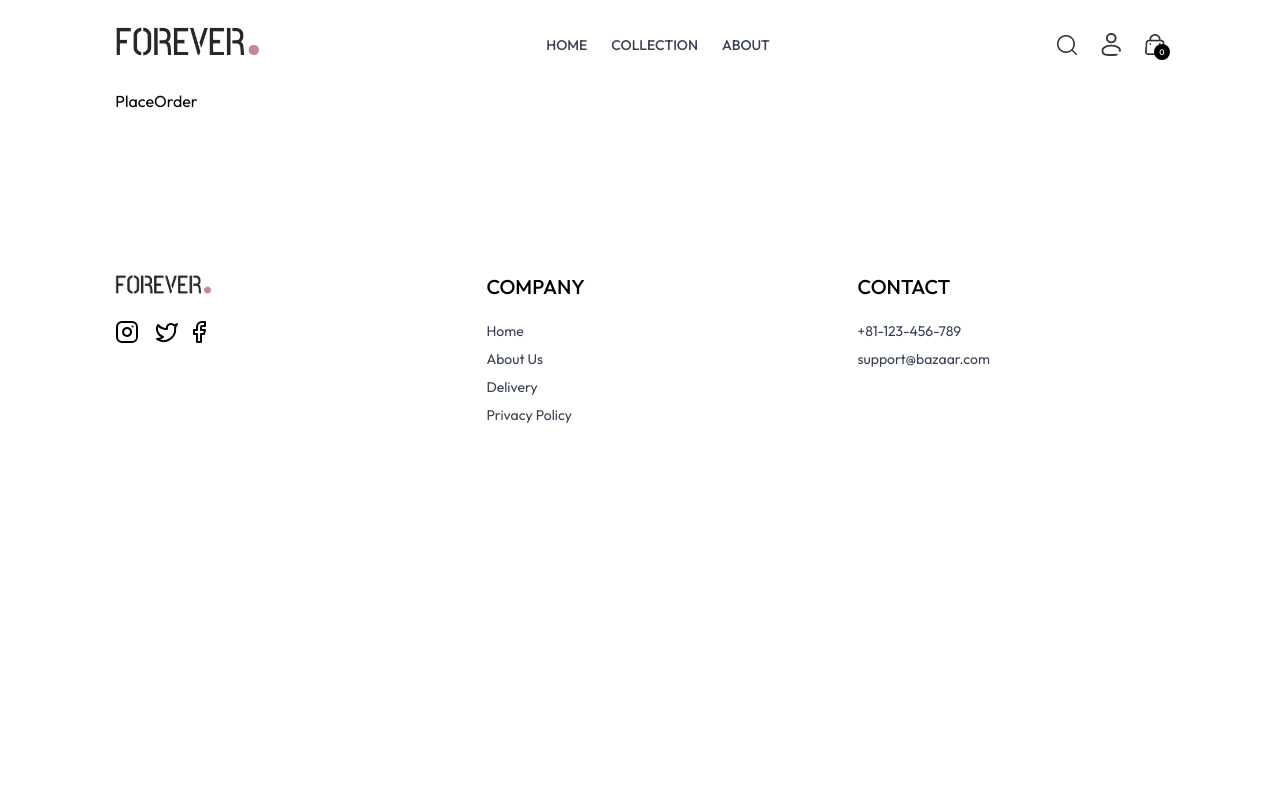
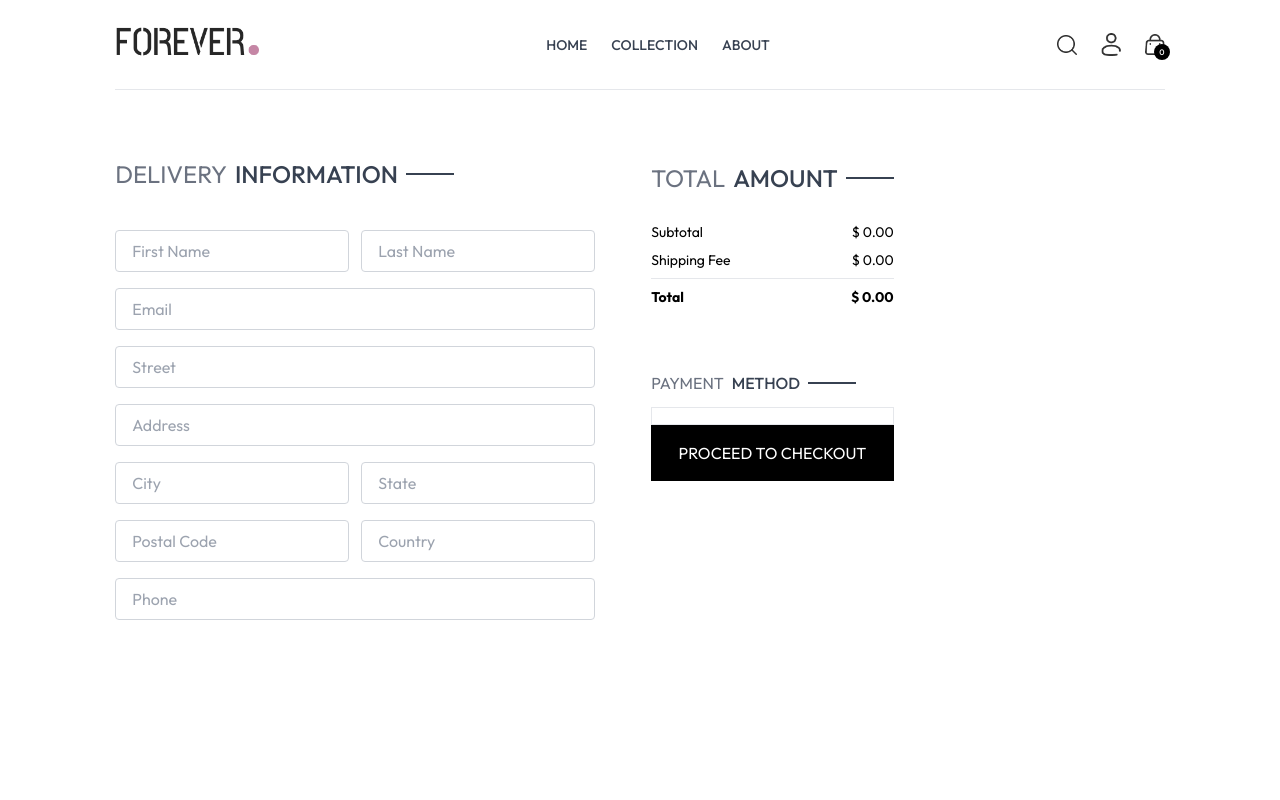
Before and after one commit to chun-eric/bazaar_ecommerce, a React (Vite) app: page /place-order in a window 1280 px wide. Shown: the top 800 px of the page. Built offline with nearby package versions, Linux system fonts and the light colour scheme.

Commit message:
Complete Delivery information on place-order page

```diff
--- a/src/App.jsx
+++ b/src/App.jsx
@@ -12,7 +12,7 @@ import Navbar from "./components/Navbar";
 import Footer from "./components/Footer";
 import { Analytics } from "@vercel/analytics/react";
 import SearchBar from "./components/SearchBar";
-import { ToastContainer, toast } from "react-toastify";
+import { ToastContainer } from "react-toastify";
 import "react-toastify/dist/ReactToastify.css";
 
 const App = () => {
--- /dev/null
+++ b/src/components/CartTotal.jsx
@@ -0,0 +1,44 @@
+import { useContext } from "react";
+import { ShopContext } from "../context/shopContext";
+import Title from "./Title";
+
+const CartTotal = () => {
+  const { currency, delivery_fee, getCartAmount } = useContext(ShopContext);
+
+  return (
+    <div className='w-full'>
+      <div className='text-2xl'>
+        <Title text1={"Total"} text2={"Amount"} />
+      </div>
+      <div className='flex flex-col gap-2 mt-2 text-sm'>
+        <div className='flex justify-between'>
+          <p>Subtotal</p>
+          <p className=''>
+            {currency} {getCartAmount()}.00
+          </p>
+        </div>
+        <hr />
+        <div className='flex justify-between'>
+          <p>Shipping Fee</p>
+          <p className=''>
+            {" "}
+            {currency}
+            {getCartAmount() === 0 ? 0 : delivery_fee}.00
+          </p>
+        </div>
+        <hr />
+        <div className='flex justify-between'>
+          <b>Total</b>
+          <p className='font-bold'>
+            {" "}
+            {currency}
+            {getCartAmount() === 0 ? 0 : getCartAmount() + delivery_fee}
+            .00
+          </p>
+        </div>
+      </div>
+    </div>
+  );
+};
+
+export default CartTotal;
--- a/src/context/shopContext.jsx
+++ b/src/context/shopContext.jsx
@@ -1,7 +1,8 @@
 import PropTypes from "prop-types";
-import { createContext, useState, useEffect } from "react";
+import { createContext, useState } from "react";
 import { products } from "../assets/assets";
 import { toast } from "react-toastify";
+import { useNavigate } from "react-router-dom";
 
 // Create a context. Its like the mall or shared infrastructure.
 const ShopContext = createContext();
@@ -14,6 +15,7 @@ const ShopContextProvider = (props) => {
   const [search, setSearch] = useState("");
   const [showSearch, setShowSearch] = useState(false);
   const [cartItems, setCartItems] = useState({});
+  const navigate = useNavigate();
 
   // add to cart function
   // Upon refactor we can use zustand which is more modern and maintanable
@@ -23,7 +25,6 @@ const ShopContextProvider = (props) => {
       toast.error("Please select a Product Size");
       return;
     }
-
     // Deep clone of cartItems
     let newCartItems = structuredClone(cartItems);
 
@@ -46,8 +47,7 @@ const ShopContextProvider = (props) => {
       // set the size quantity to 1
       newCartItems[itemId][size] = 1;
     }
-
-    //
+    // set the new cartItems
     setCartItems(newCartItems);
   };
 
@@ -79,11 +79,39 @@ const ShopContextProvider = (props) => {
   const updateCartQuantity = async (itemId, size, quantity) => {
     // Deep clone of cartItems
     let newCartItems = structuredClone(cartItems);
-
     // set the new quantity to the product item size
     newCartItems[itemId][size] = quantity;
+    setCartItems(newCartItems);
+  };
 
-    setCartItems(newCartItems);
+  // get the cart amount/total price
+  const getCartAmount = () => {
+    // set initial amount
+    let totalAmount = 0;
+
+    // loop through the items in cartItems
+    for (let items in cartItems) {
+      // find the current product so we can get access to its price as well
+      let product = products.find((product) => product._id === items);
+
+      console.log(product);
+
+      // loop through the quantities in cartItems
+      for (let quantity in cartItems[items]) {
+        try {
+          // if the quantity is greater than 0
+          if (cartItems[items][quantity] > 0) {
+            // add the total price (price * quantity) to the total amount
+            totalAmount += product.price * cartItems[items][quantity];
+          }
+        } catch (error) {
+          console.log(error);
+        }
+      }
+    }
+
+    // return the total amount value
+    return totalAmount;
   };
 
   // store shared data
@@ -100,6 +128,8 @@ const ShopContextProvider = (props) => {
     addToCart,
     getCartCount,
     updateCartQuantity,
+    getCartAmount,
+    navigate,
   };
 
   return (
--- a/src/pages/Cart.jsx
+++ b/src/pages/Cart.jsx
@@ -2,10 +2,11 @@ import { useContext, useState, useEffect } from "react";
 import { ShopContext } from "../context/shopContext";
 import Title from "../components/Title";
 import { assets } from "../assets/assets";
+import CartTotal from "../components/CartTotal";
 
 const Cart = () => {
   // access product data, currency and cartItems using context api
-  const { products, currency, cartItems, updateCartQuantity } =
+  const { products, currency, cartItems, updateCartQuantity, navigate } =
     useContext(ShopContext);
 
   // store cart data
@@ -100,6 +101,19 @@ const Cart = () => {
           );
         })}
       </div>
+      <div className='flex justify-end my-20'>
+        <div className='w-full sm:w-[450px]'>
+          <CartTotal />
+          <div className='w-full text-end'>
+            <button
+              onClick={() => navigate("/place-order")}
+              className='px-8 py-3 my-8 text-sm text-white uppercase bg-black'
+            >
+              Proceed to Checkout
+            </button>
+          </div>
+        </div>
+      </div>
     </div>
   );
 };
--- a/src/pages/PlaceOrder.jsx
+++ b/src/pages/PlaceOrder.jsx
@@ -1,5 +1,136 @@
+import Title from "../components/Title";
+import { useContext } from "react";
+import { ShopContext } from "../context/shopContext";
+
 const PlaceOrder = () => {
-  return <div>PlaceOrder</div>;
+  const { currency, getCartAmount, delivery_fee } = useContext(ShopContext);
+
+  return (
+    <div className='flex flex-col justify-start gap-5 sm:gap-14 pt-5 lg:flex-row sm:pt-14 min-h-[80vh] border-t'>
+      {/* LEFT - DELIVERY INFORMATION*/}
+      <div className='flex flex-col w-full gap-4 sm:max-w-[480px]'>
+        {/* TITLE */}
+        <div className='my-3 text-xl sm:text-2xl'>
+          <Title text1={"Delivery"} text2={"Information"} />
+        </div>
+
+        {/* FORM */}
+        <div className='flex gap-3'>
+          <input
+            type='text'
+            className='w-full px-4 py-2 text-base border border-gray-300 rounded'
+            placeholder='First Name'
+          />
+          <input
+            type='text'
+            className='w-full px-4 py-2 text-base border border-gray-300 rounded'
+            placeholder='Last Name'
+          />
+        </div>
+        <input
+          type='email'
+          className='w-full px-4 py-2 text-base border border-gray-300 rounded'
+          placeholder='Email '
+        />
+        <input
+          type='text'
+          className='w-full px-4 py-2 text-base border border-gray-300 rounded'
+          placeholder='Street'
+        />
+        <input
+          type='text'
+          className='w-full px-4 py-2 text-base border border-gray-300 rounded'
+          placeholder='Address'
+        />
+        <div className='flex gap-3'>
+          <input
+            type='text'
+            className='w-full px-4 py-2 text-base border border-gray-300 rounded'
+            placeholder='City'
+          />
+          <input
+            type='text'
+            className='w-full px-4 py-2 text-base border border-gray-300 rounded'
+            placeholder='State'
+          />
+        </div>
+        <div className='flex gap-3'>
+          <input
+            type='number'
+            className='w-full px-4 py-2 text-base border border-gray-300 rounded'
+            placeholder='Postal Code'
+          />
+          <input
+            type='text'
+            className='w-full px-4 py-2 text-base border border-gray-300 rounded'
+            placeholder='Country'
+          />
+        </div>
+        <input
+          type='number'
+          className='w-full px-4 py-2 text-base border border-gray-300 rounded'
+          placeholder='Phone'
+        />
+      </div>
+
+      {/* RIGHT - TOTAL AMOUNT AND PAYMENT METHOD*/}
+      <div className='mt-4'>
+        <div className='flex flex-col gap-4 sm:max-w-[480px] '>
+          <div className='w-full'>
+            <div className='text-2xl'>
+              <Title text1='Total' text2='Amount' />
+            </div>
+            <div className='flex flex-col gap-2 mt-4 text-sm'>
+              <div className='flex justify-between'>
+                <p>Subtotal</p>
+                <p className=''>
+                  {" "}
+                  {currency} {getCartAmount()}.00
+                </p>
+              </div>
+              <div className='flex justify-between'>
+                <p>Shipping Fee</p>
+                <p className=''>
+                  {" "}
+                  {currency} {getCartAmount() === 0 ? 0 : delivery_fee}.00
+                </p>
+              </div>
+              <hr />
+              <div className='flex justify-between'>
+                <b>Total</b>
+                <p className='font-bold'>
+                  {" "}
+                  {currency}{" "}
+                  {getCartAmount() === 0 ? 0 : getCartAmount() + delivery_fee}
+                  .00
+                </p>
+              </div>
+            </div>
+          </div>
+          <div className='mt-12'>
+            <Title text1={"Payment"} text2={"Method"} />
+            {/* PAYMENT METHOD*/}
+            <div className='flex items-center gap-3 p-2 px-3 border cursor-pointer'>
+              <ul className=''>
+                <li>
+                  <a href=''></a>
+                </li>
+                <li>
+                  <a href=''></a>
+                </li>
+                <li>
+                  <a href=''></a>
+                </li>
+              </ul>
+            </div>
+            <button className='w-full px-3 py-4 text-sm text-white uppercase bg-black sm:text-base'>
+              Proceed to Checkout
+            </button>
+          </div>
+        </div>
+      </div>
+    </div>
+  );
 };
 
 export default PlaceOrder;
```
Also changed, not shown: 1 other file (tests, documents, lock files or other folders).
